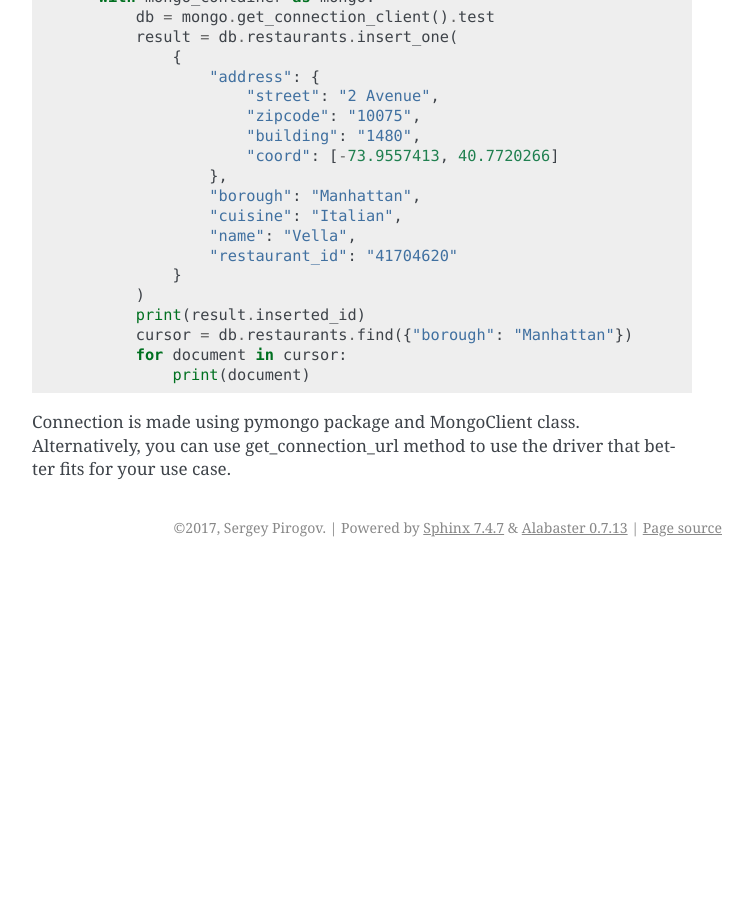
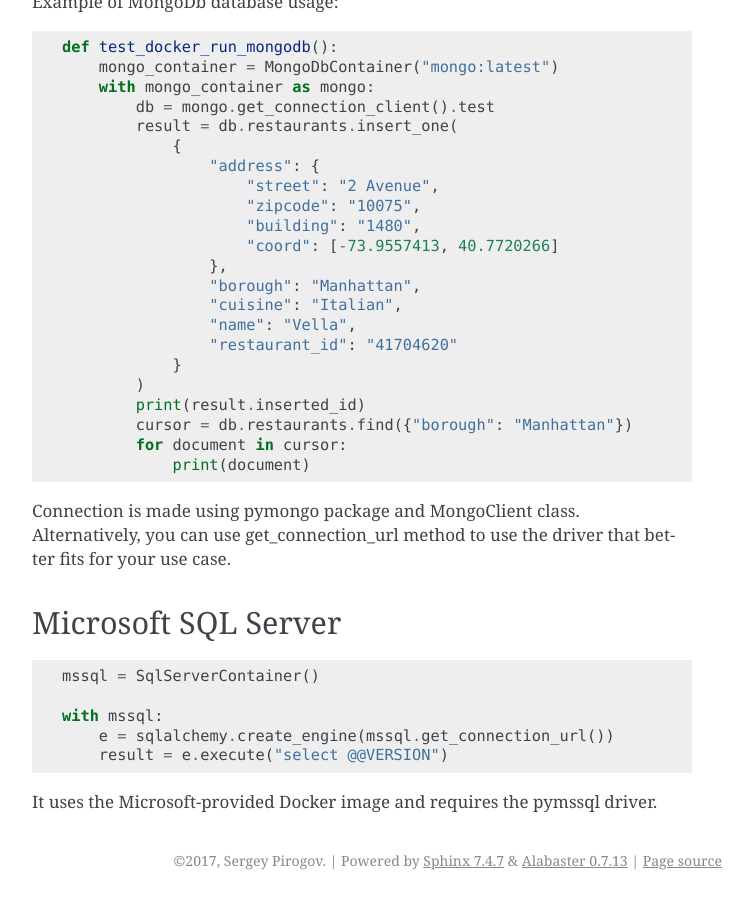
Before and after one commit to testcontainers/testcontainers-python, a Sphinx documentation site: the page built from docs/database.rst, in a window 1280 px wide and 900 px high, scrolled down 1782 px. Shown: the whole window, without its empty margins (388-1141 px from the left). Built offline with Sphinx 7.4.7, drawn with Linux system fonts in a browser that asks for light colours; pages that are not in the unit, such as notebooks, are missing from menus; before the commit the page ends 2349 px from its top, so only the background shows below that; some of the changed text lies outside the part shown.

Commit message:
Add Sql Server option to docs

```diff
--- a/docs/database.rst
+++ b/docs/database.rst
@@ -63,7 +63,7 @@
 
 - ``cx_Oracle``
 - `Oracle client libraries <https://cx-oracle.readthedocs.io/en/latest/user_guide/installation.html>`_
-=======
+
 ::
 
     hostname: localhost
@@ -113,3 +113,16 @@
 
 Connection is made using pymongo package and MongoClient class.
 Alternatively, you can use get_connection_url method to use the driver that better fits for your use case.
+
+Microsoft SQL Server
+--------------------
+
+::
+
+    mssql = SqlServerContainer()
+
+    with mssql:
+        e = sqlalchemy.create_engine(mssql.get_connection_url())
+        result = e.execute("select @@VERSION")
+
+It uses the Microsoft-provided Docker image and requires the pymssql driver.
--- a/docs/index.rst
+++ b/docs/index.rst
@@ -17,6 +17,7 @@
 - Google Cloud PubSub emulator container
 - Elasticsearch container
 - MongoDb container
+- MS SQL Server container
 - Generic Docker containers
 
 Installation
--- a/setup.py
+++ b/setup.py
@@ -55,7 +55,8 @@
         'selenium': ['selenium'],
         'google-cloud-pubsub': ['google-cloud-pubsub'],
         'mongo': ['pymongo'],
-        'redis': ['redis']
+        'redis': ['redis'],
+        'mssqlserver': ['pymssql']
     },
     long_description_content_type="text/markdown",
     long_description=long_description,
```
Also changed, not shown: other parts of docs/index.rst (+1 -0 lines), README.md (+1 -0 lines), 1 other file.
